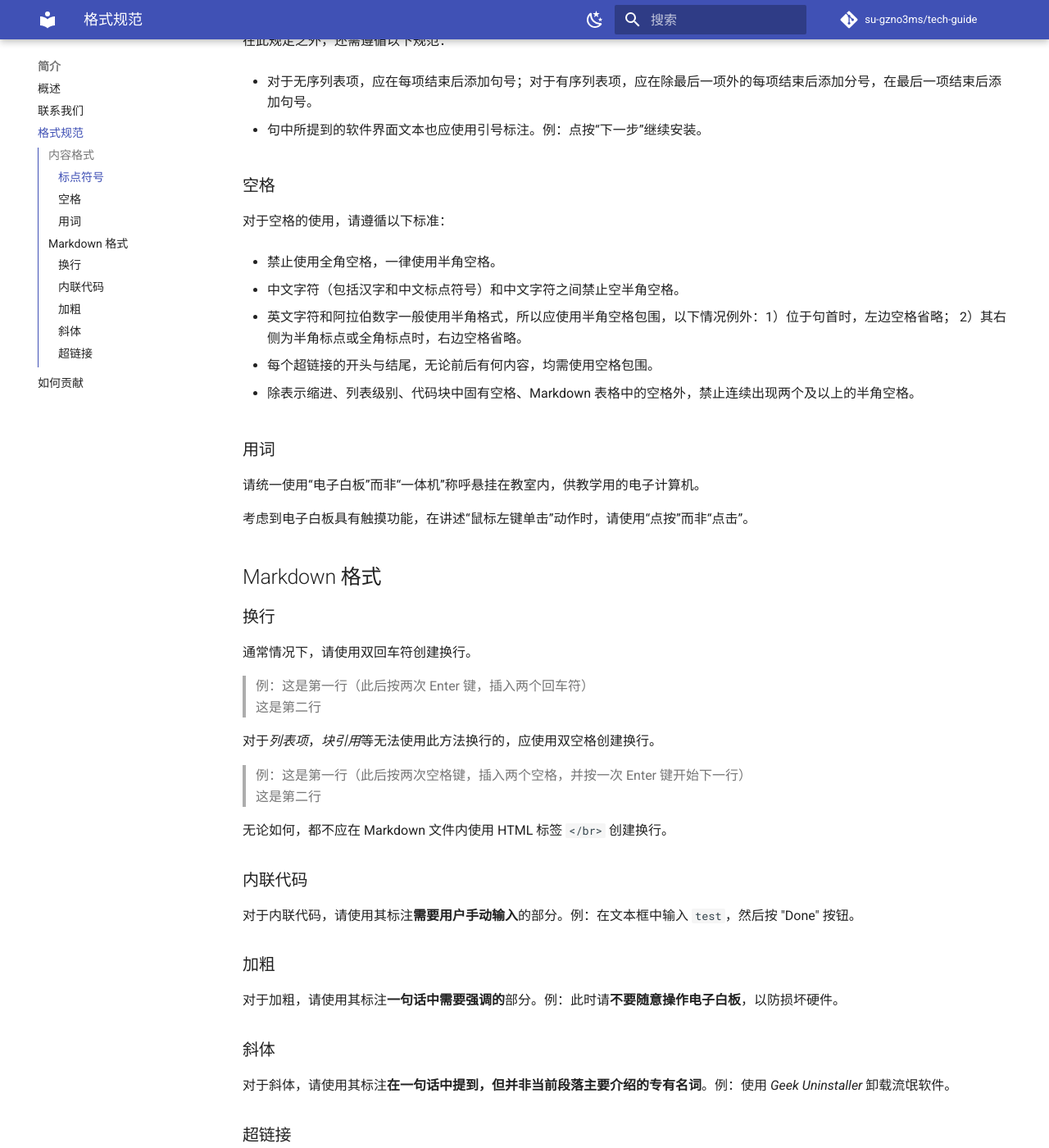
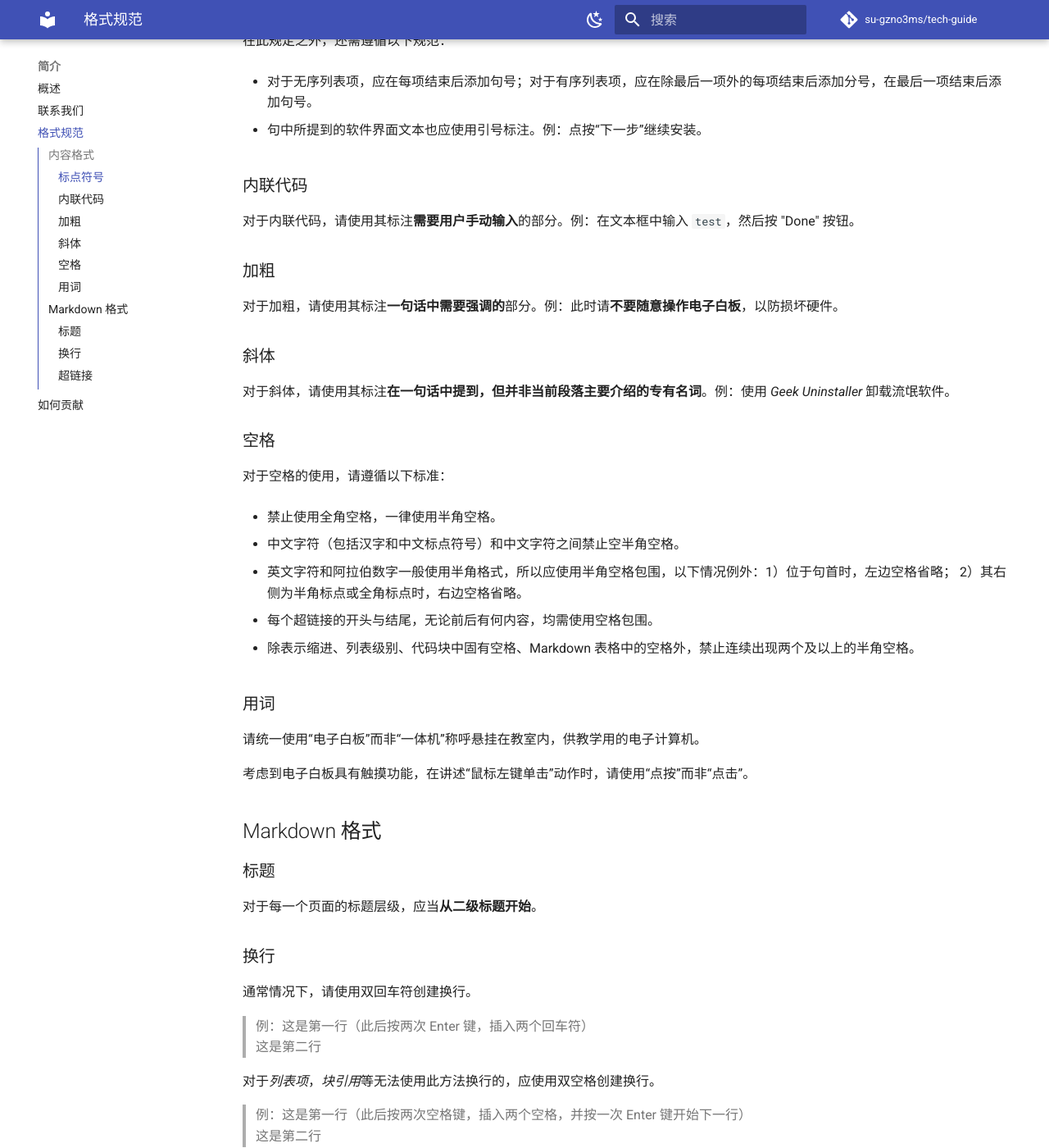
Before and after one commit to su-gzno3ms/tech-guide, an MkDocs documentation site: the page built from docs/format-specifications.md, in a window 1280 px wide and 1400 px high, scrolled down 462 px. Shown: the whole window at 82% size. Built offline with MkDocs 1.6.1 and Material for MkDocs 9.7.7, drawn with Linux system fonts in a browser that asks for light colours; comment, search, counter and statistics services are not loaded; some of the changed text lies outside the part shown.

Commit message:
Revised format specifications.

```diff
--- a/docs/format-specifications.md
+++ b/docs/format-specifications.md
@@ -10,6 +10,15 @@
 - 对于无序列表项，应在每项结束后添加句号；对于有序列表项，应在除最后一项外的每项结束后添加分号，在最后一项结束后添加句号。
 
 - 句中所提到的软件界面文本也应使用引号标注。例：点按“下一步”继续安装。
+
+### 内联代码
+对于内联代码，请使用其标注**需要用户手动输入**的部分。例：在文本框中输入 `test`，然后按 "Done" 按钮。
+
+### 加粗
+对于加粗，请使用其标注**一句话中需要强调的**部分。例：此时请**不要随意操作电子白板**，以防损坏硬件。
+
+### 斜体
+对于斜体，请使用其标注**在一句话中提到，但并非当前段落主要介绍的专有名词**。例：使用 *Geek Uninstaller* 卸载流氓软件。
 
 ### 空格
 对于空格的使用，请遵循以下标准：
@@ -30,6 +39,9 @@
 考虑到电子白板具有触摸功能，在讲述“鼠标左键单击”动作时，请使用“点按”而非“点击”。
 
 ## Markdown 格式
+### 标题
+对于每一个页面的标题层级，应当**从二级标题开始**。
+
 ### 换行
 通常情况下，请使用双回车符创建换行。
 
@@ -42,15 +54,6 @@
 这是第二行
 
 无论如何，都不应在 Markdown 文件内使用 HTML 标签 `</br>` 创建换行。
-
-### 内联代码
-对于内联代码，请使用其标注**需要用户手动输入**的部分。例：在文本框中输入 `test`，然后按 "Done" 按钮。
-
-### 加粗
-对于加粗，请使用其标注**一句话中需要强调的**部分。例：此时请**不要随意操作电子白板**，以防损坏硬件。
-
-### 斜体
-对于斜体，请使用其标注**在一句话中提到，但并非当前段落主要介绍的专有名词**。例：使用 *Geek Uninstaller* 卸载流氓软件。
 
 ### 超链接
 请使用以下代码创建超链接：
```
